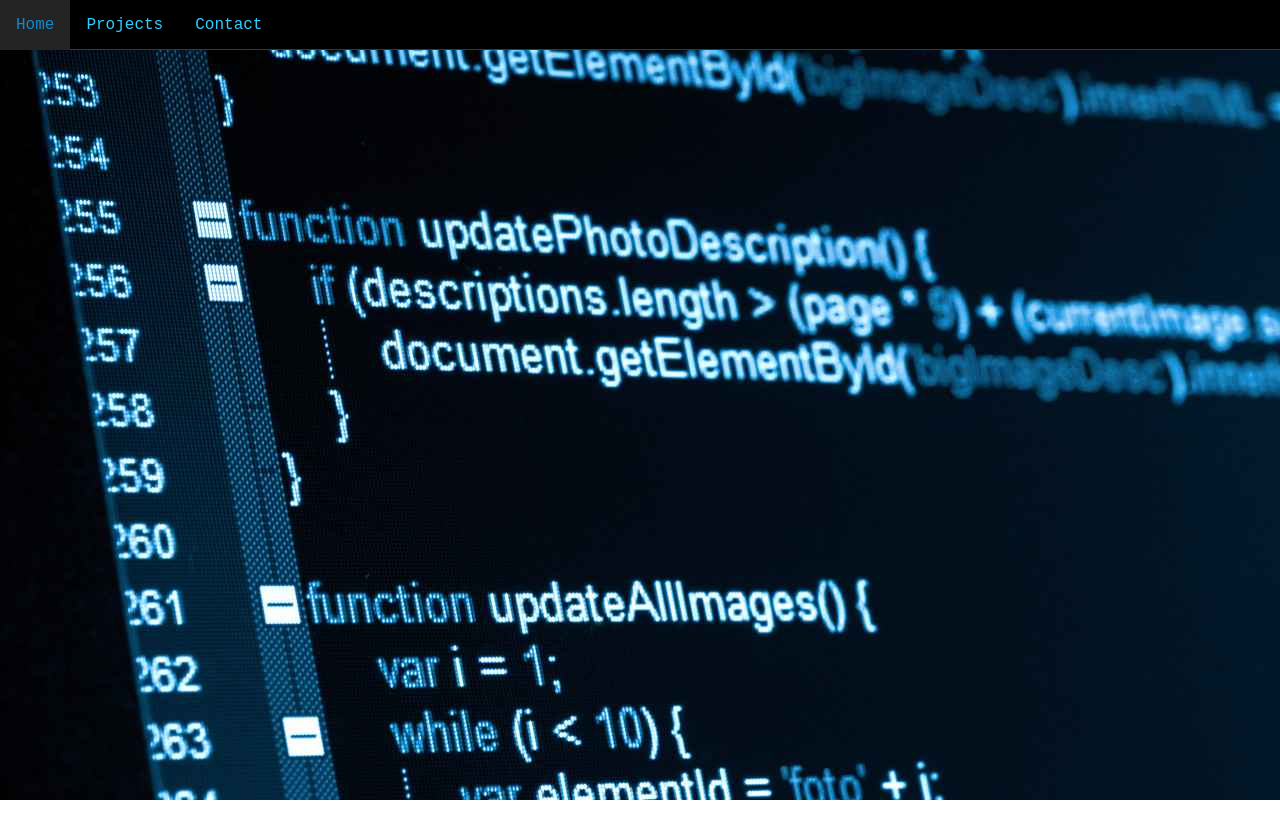
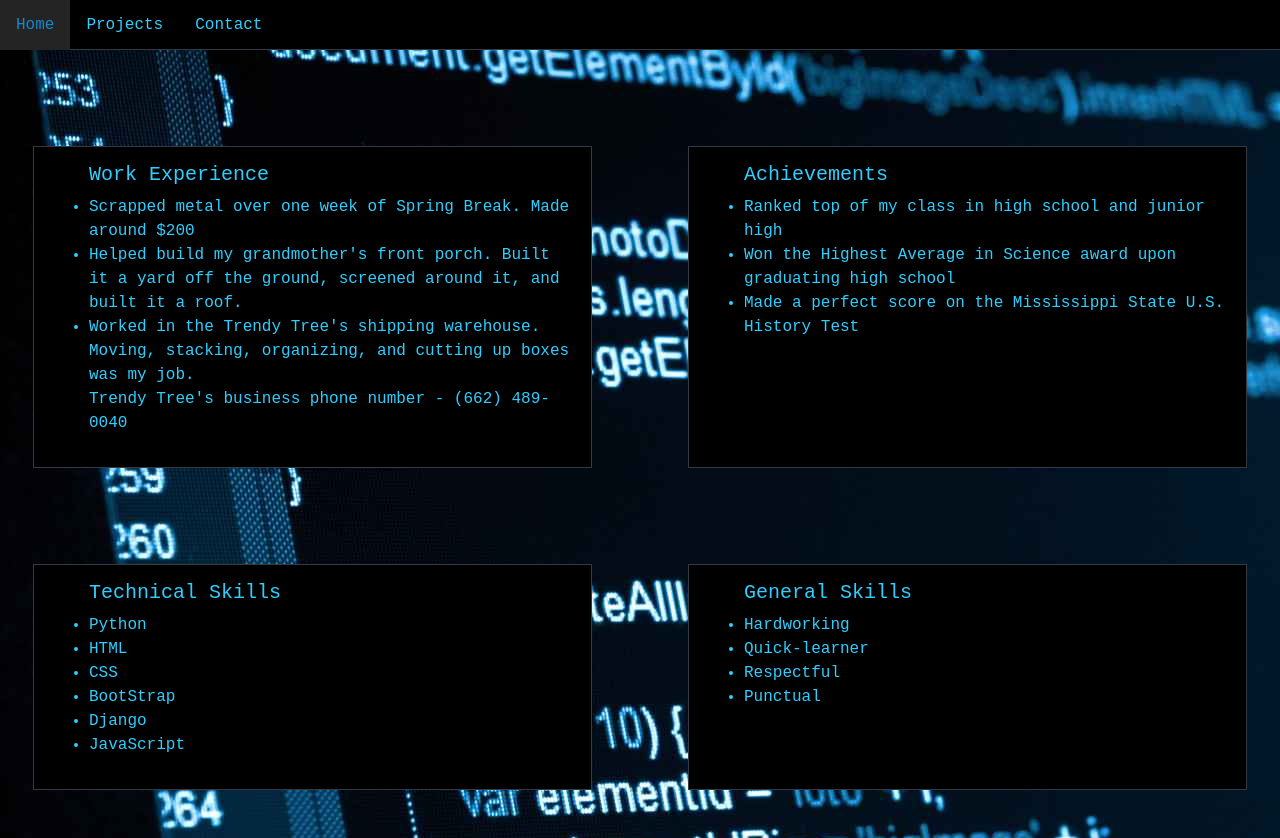
Before and after one commit to matt2tech/matt2tech.github.io, a website: page about-me/about_me.html in a window 1280 px wide. Before the commit the page ends 800 px from the top, so only its background shows below. Drawn offline with nearby package versions, Linux system fonts and the light colour scheme.

Commit message:
Forgot to commit this but created an outline of my skills, work experience, and achievements

```diff
--- a/about-me/about_me.html
+++ b/about-me/about_me.html
@@ -12,7 +12,7 @@
     <title>Matthew Lipsey's Portfolio :: About Me</title>
 </head>
 
-<body class='bg-img monospace-text techblue-text'>
+<body class='bg-img monospace-text techblue-text w-1361'>
     <nav class='black-bg border-bottom border-dark contact-nav-height d-flex align-items-center mb-5'>
         <ul class='no-dots d-flex'>
             <li><a class='links contact-nav-link p-3' href='../index.html'>Home</a></li>
@@ -20,6 +20,48 @@
             <li><a class='links contact-nav-link p-3' href='../contacts/contact.html'>Contact</a></li>
         </ul>
     </nav>
+    <div class=''>
+        <div class='row'>
+            <div class='black-bg border border-dark col-sm m-5'>
+                <ul class='pt-3 pb-3'>
+                    <h5>Work Experience</h5>
+                    <li>Scrapped metal over one week of Spring Break. Made around $200</li>
+                    <li>Helped build my grandmother's front porch. Built it a yard off the ground, screened around it, and built it a roof. </li>
+                    <li>Worked in the Trendy Tree's shipping warehouse. Moving, stacking, organizing, and cutting up boxes was my job. <br /> Trendy Tree's business phone number - (662) 489-0040</li>
+                </ul>
+            </div>
+            <div class='black-bg border border-dark col-sm m-5'>
+                <ul class='pt-3 pb-3'>
+                    <h5>Achievements</h5>
+                    <li>Ranked top of my class in high school and junior high</li>
+                    <li>Won the Highest Average in Science award upon graduating high school</li>
+                    <li>Made a perfect score on the Mississippi State U.S. History Test</li>
+                </ul>
+            </div>
+        </div>
+        <div class='row'>
+                <div class='black-bg border border-dark col-sm m-5'>
+                    <ul class='pt-3 pb-3'>
+                        <h5>Technical Skills</h5>
+                        <li>Python</li>
+                        <li>HTML</li>
+                        <li>CSS</li>
+                        <li>BootStrap</li>
+                        <li>Django</li>
+                        <li>JavaScript</li>
+                    </ul>
+                </div>
+                <div class='black-bg border border-dark col-sm m-5'>
+                    <ul class='pt-3 pb-3'>
+                        <h5>General Skills</h5>
+                        <li>Hardworking</li>
+                        <li>Quick-learner</li>
+                        <li>Respectful</li>
+                        <li>Punctual</li>
+                    </ul>
+                </div>
+            </div>
+    </div>
 
 </body>
 
```
Lines whose indentation alone changed are shown as unchanged.
